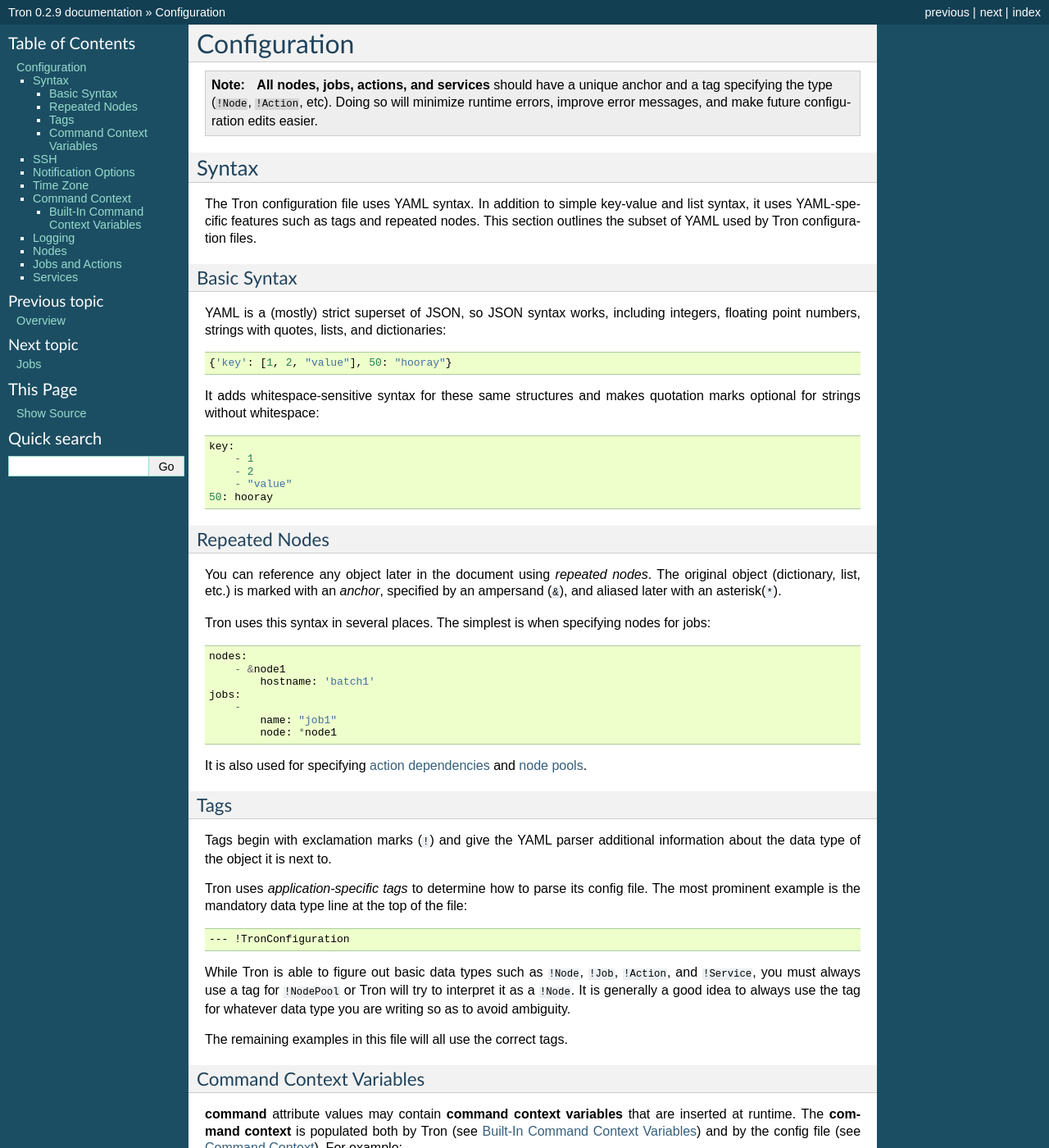
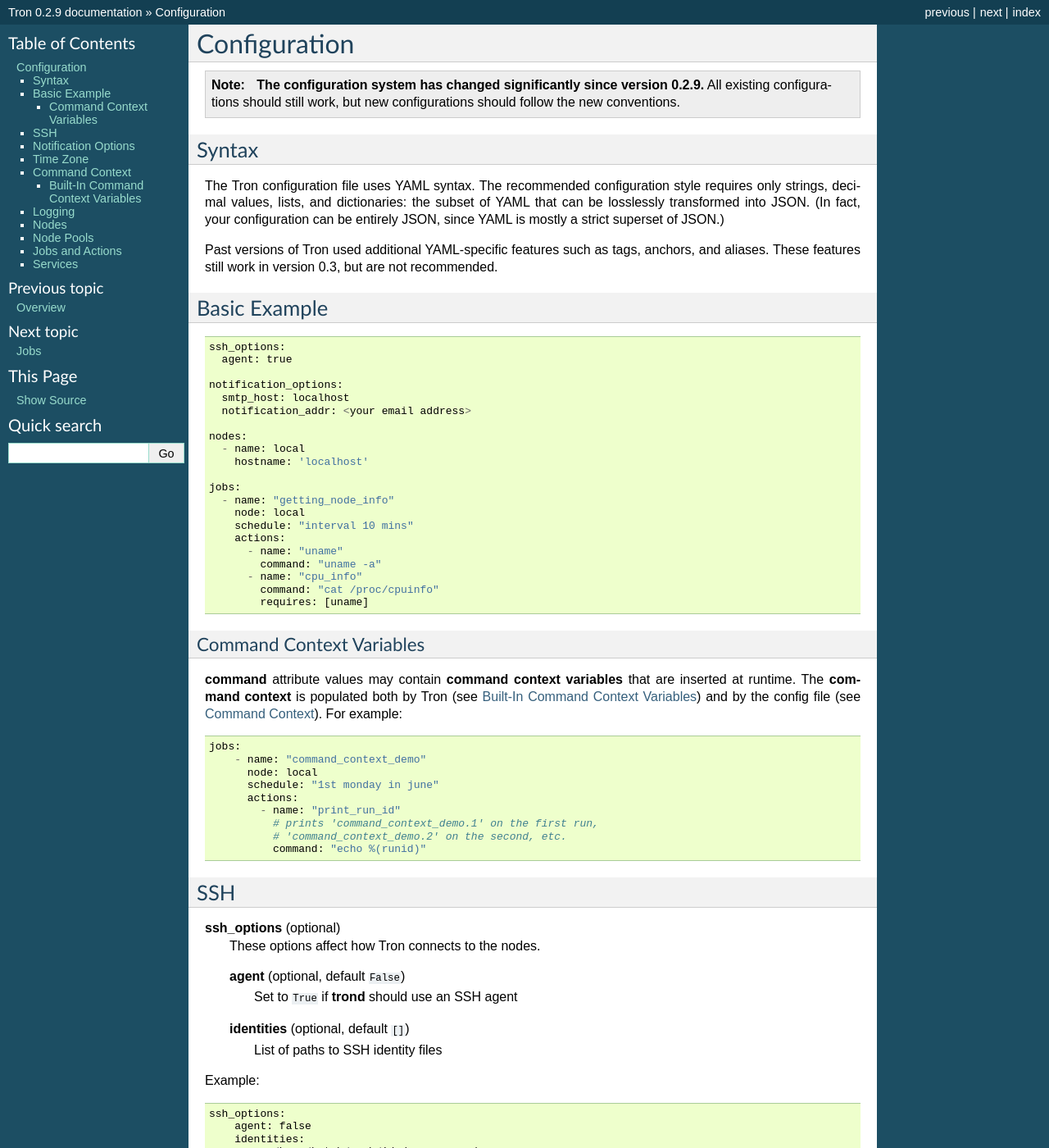
Before and after one commit to Yelp/Tron, a Sphinx documentation site: the page built from docs/config.rst, in a window 1280 px wide and 1400 px high. Shown: the whole window at 82% size. Built offline with Sphinx 7.4.7, drawn with Linux system fonts in a browser that asks for light colours; some of the changed text lies outside the part shown.

Commit message:
Banished anchors, aliases, and tags from docs

```diff
--- a/docs/config.rst
+++ b/docs/config.rst
@@ -3,79 +3,51 @@ Configuration
 
 .. note::
 
-    **All nodes, jobs, actions, and services** should have a unique anchor and
-    a tag specifying the type (``!Node``, ``!Action``, etc). Doing so will
-    minimize runtime errors, improve error messages, and make future
-    configuration edits easier.
+    **The configuration system has changed significantly since version 0.2.9.**
+    All existing configurations should still work, but new configurations
+    should follow the new conventions.
 
 .. _config_syntax:
 
 Syntax
 ------
 
-The Tron configuration file uses YAML syntax. In addition to simple key-value
-and list syntax, it uses YAML-specific features such as tags and repeated
-nodes. This section outlines the subset of YAML used by Tron configuration
-files.
+The Tron configuration file uses YAML syntax. The recommended configuration
+style requires only strings, decimal values, lists, and dictionaries: the
+subset of YAML that can be losslessly transformed into JSON. (In fact, your
+configuration can be entirely JSON, since YAML is mostly a strict superset
+of JSON.)
 
-Basic Syntax
-^^^^^^^^^^^^
+Past versions of Tron used additional YAML-specific features such as tags,
+anchors, and aliases. These features still work in version 0.3, but are not
+recommended.
 
-YAML is a (mostly) strict superset of JSON, so JSON syntax works, including
-integers, floating point numbers, strings with quotes, lists, and
-dictionaries::
+Basic Example
+-------------
 
-    {'key': [1, 2, "value"], 50: "hooray"}
+::
 
-It adds whitespace-sensitive syntax for these same structures and makes
-quotation marks optional for strings without whitespace::
+    ssh_options:
+      agent: true
 
-    key:
-        - 1
-        - 2
-        - "value"
-    50: hooray
-
-Repeated Nodes
-^^^^^^^^^^^^^^
-
-You can reference any object later in the document using *repeated nodes*. The
-original object (dictionary, list, etc.) is marked with an *anchor*, specified
-by an ampersand (``&``), and aliased later with an asterisk(``*``).
-
-Tron uses this syntax in several places. The simplest is when specifying nodes
-for jobs::
+    notification_options:
+      smtp_host: localhost
+      notification_addr: <your email address>
 
     nodes:
-        - &node1
-            hostname: 'batch1'
+      - name: local
+        hostname: 'localhost'
+
     jobs:
-        -
-            name: "job1"
-            node: *node1
-
-It is also used for specifying :ref:`action dependencies <job_actions>` and
-:ref:`node pools <overview_pools>`.
-
-Tags
-^^^^
-
-Tags begin with exclamation marks (``!``) and give the YAML parser additional
-information about the data type of the object it is next to.
-
-Tron uses *application-specific tags* to determine how to parse its config
-file. The most prominent example is the mandatory data type line at the top
-of the file::
-
-    --- !TronConfiguration
-
-While Tron is able to figure out basic data types such as ``!Node``, ``!Job``,
-``!Action``, and ``!Service``, you must always use a tag for ``!NodePool`` or
-Tron will try to interpret it as a ``!Node``. It is generally a good idea to
-always use the tag for whatever data type you are writing so as to avoid
-ambiguity.
-
-The remaining examples in this file will all use the correct tags.
+      - name: "getting_node_info"
+        node: local
+        schedule: "interval 10 mins"
+        actions:
+          - name: "uname"
+            command: "uname -a"
+          - name: "cpu_info"
+            command: "cat /proc/cpuinfo"
+            requires: [uname]
 
 .. _command_context_variables:
 
@@ -88,16 +60,14 @@ inserted at runtime. The **command context** is populated both by Tron (see
 example::
 
     jobs:
-        - &command_context_demo !Job
-          name: "command_context_demo"
-          node: *node1
+        - name: "command_context_demo"
+          node: local
           schedule: "1st monday in june"
           actions:
-            - &print_run_id !Action
-                name: "print_run_id"
-                # prints 'command_context_demo.1' on the first run,
-                # 'command_context_demo.2' on the second, etc.
-                command: "echo %(runid)"
+            - name: "print_run_id"
+              # prints 'command_context_demo.1' on the first run,
+              # 'command_context_demo.2' on the second, etc.
+              command: "echo %(runid)"
 
 SSH
 ---
@@ -222,18 +192,31 @@ Nodes
 -----
 
 **nodes**
-    List of `Node` and `NodePool` objects. Each one should have an anchor or
-    it won't be able to be used by anything else in the file.
+    List of nodes, each with a ``name`` and a ``hostname``. (This section may
+    also contain node pools, but we recommend that you put those under
+    ``node_pools``.) ``name`` defaults to ``hostname``. If you do not specify
+    any nodes, Tron will create a node with name and hostname ``localhost``.
 
 Example::
 
     nodes:
-        - &node1 !Node
-            hostname: 'batch1'
-        - &node2 !Node
-            hostname: 'batch2'
-        - &pool !NodePool
-            nodes: [*node1, *node2]
+        - name: node1
+          hostname: 'batch1'
+        - hostname: 'batch2'    # name is 'batch2'
+
+Node Pools
+----------
+
+**node_pools**
+    List of node pools, each with a ``name`` and ``nodes`` list. ``name``
+    defaults to the names of each node joined by underscores.
+
+Example::
+
+    node_pools:
+        - name: pool
+          nodes: [node1, batch1]
+        - nodes: [batch1, node1]    # name is 'batch1_node1'
 
 Jobs and Actions
 ----------------
--- a/docs/overview.rst
+++ b/docs/overview.rst
@@ -37,43 +37,32 @@ available continuously.
 which to run jobs and services.  For example, this configuration has two nodes,
 each of which is responsible for a single job::
 
-    --- !TronConfiguration
+    ssh_options:
+      agent: true
+
+    notification_options:
+      smtp_host: localhost
+      notification_addr: <your email address>
 
     nodes:
-        - &node1 !Node
-            hostname: 'batch1'
-        - &node2 !Node
-            hostname: 'batch2'
+      - name: local
+        hostname: 'localhost'
 
     jobs:
-        - &job0 !Job
-            name: "job0"
-            node: *node1
-            schedule: "interval 20s"
-            actions:
-                - &batch1action !Action
-                    name: "batch1action"
-                    command: "sleep 3; echo asdfasdf"
-        - &job1 !Job
-            name: "job1"
-            node: *node2
-            schedule: "interval 20s"
-            actions:
-                - &batch2action !Action
-                    name: "batch2action"
-                    command: "cat big.txt; sleep 10"
+      - name: "getting_node_info"
+        node: local
+        schedule: "interval 10 mins"
+        actions:
+          - name: "uname"
+            command: "uname -a"
+          - name: "cpu_info"
+            command: "cat /proc/cpuinfo"
+            requires: [uname]
 
-.. note::
-
-    If the ``!Tag``, ``&anchor``, or ``*alias`` syntax is unfamiliar to you,
-    read :ref:`config_syntax`.
 
 How the nodes are set up and assigned to jobs is entirely up to you. They may
 have different operating systems, access to different databases, different
 privileges for the Tron user, etc.
-
-The line ``--- !TronConfiguration`` is mandatory. It tells the YAML parser how
-to validate the document.
 
 See also:
 
@@ -88,37 +77,27 @@ Node Pools
 
 Nodes can be grouped into *pools*. To continue the previous example::
 
-    nodes:
-        # ...
-        - &pool !NodePool
-            nodes: [*node1, *node2]
+    node_pools:
+        - name:pool
+          nodes: [node1, node2]
 
     jobs:
         # ...
-        - &job2 !Job
-            name: "job2"
-            node: *pool
-            schedule: "interval 5s"
-            actions:
-                - &pool_action !Action
-                    name: "pool_action"
-                    command: "ls /; sleep 1"
-            cleanup_action: !CleanupAction
-                command: "echo 'all done'"
+        - name: "job2"
+          node: pool
+          schedule: "interval 5s"
+          actions:
+            - name: "pool_action"
+              command: "ls /; sleep 1"
+          cleanup_action:
+            command: "echo 'all done'"
 
 ``job2``'s action will be run on a random node from ``pool`` every 5 seconds.
 (:ref:`overview_services` behave slightly differently.) When ``pool_action`` is
 complete, ``cleanup_action`` will run on the same node.
 
-Note the ``!NodePool`` tag on the node pool. If you do not include this in your
-pool definition, ``tronfig`` will try to interpret it as a single node and
-reject your configuration.
-
-You may include a node more than once in a node pool if you want it to have
-jobs and services sent to it more often. For example, ``node2`` might have
-twice as much memory as ``node1``, so you could define your pool as ``[*node1,
-*node2, *node2]`` to have ``node2`` run twice as many jobs assigned to ``pool``
-as ``node1``.
+Node pools may also exist under ``nodes``, but this is purely for backward
+compatibility and not recommended for new configurations.
 
 For more information, see :doc:`jobs`.
 
@@ -134,14 +113,13 @@ work queue::
 
     # ...
     services:
-        - &email_worker !Service
-            name: "email_worker"
-            node: *pool
-            count: 4
-            monitor_interval: 60
-            restart_interval: 120
-            pid_file: "/var/run/batch/%(name)s-%(instance_number)s.pid"
-            command: "/usr/local/bin/start_email_worker --pid_file=%(pid_file)s"
+        - name: "email_worker"
+          node: *pool
+          count: 4
+          monitor_interval: 60
+          restart_interval: 120
+          pid_file: "/var/run/batch/%(name)s-%(instance_number)s.pid"
+          command: "/usr/local/bin/start_email_worker --pid_file=%(pid_file)s"
 
 This configuration will cause ``start_email_worker`` to be run on the nodes
 in the pool in the order ``node1``, ``node2``, ``node1``, ``node2`` (round
@@ -181,6 +159,7 @@ jobs are running, or accept an inconsistent state.
 **Tron stores state in a (potentially enormous) YAML file.** This file is
 susceptible to file system entropy and can be cumbersome to deal with.
 
-**Tron is about to undergo a major rewrite.** The configuration interface will
-remain backward compatible, but the rest of the system is getting an overhaul.
-If Tron currently works for you, this shouldn't be a problem.
+**Tron is undergoing a major rewrite.** The configuration interface will remain
+backward compatible, but the rest of the system is getting an overhaul.  If
+Tron currently works for you, this shouldn't be a problem. The rewrite is
+happening in stages.
```
Also changed, not shown: other parts of docs/config.rst (+2 -2 lines), other parts of docs/overview.rst (+3 -3 lines), docs/jobs.rst (+22 -29 lines), docs/man_tronfig.rst (+38 -44 lines), docs/sample_config.yaml (+48 -55 lines), docs/tutorial.rst (+15 -18 lines).
